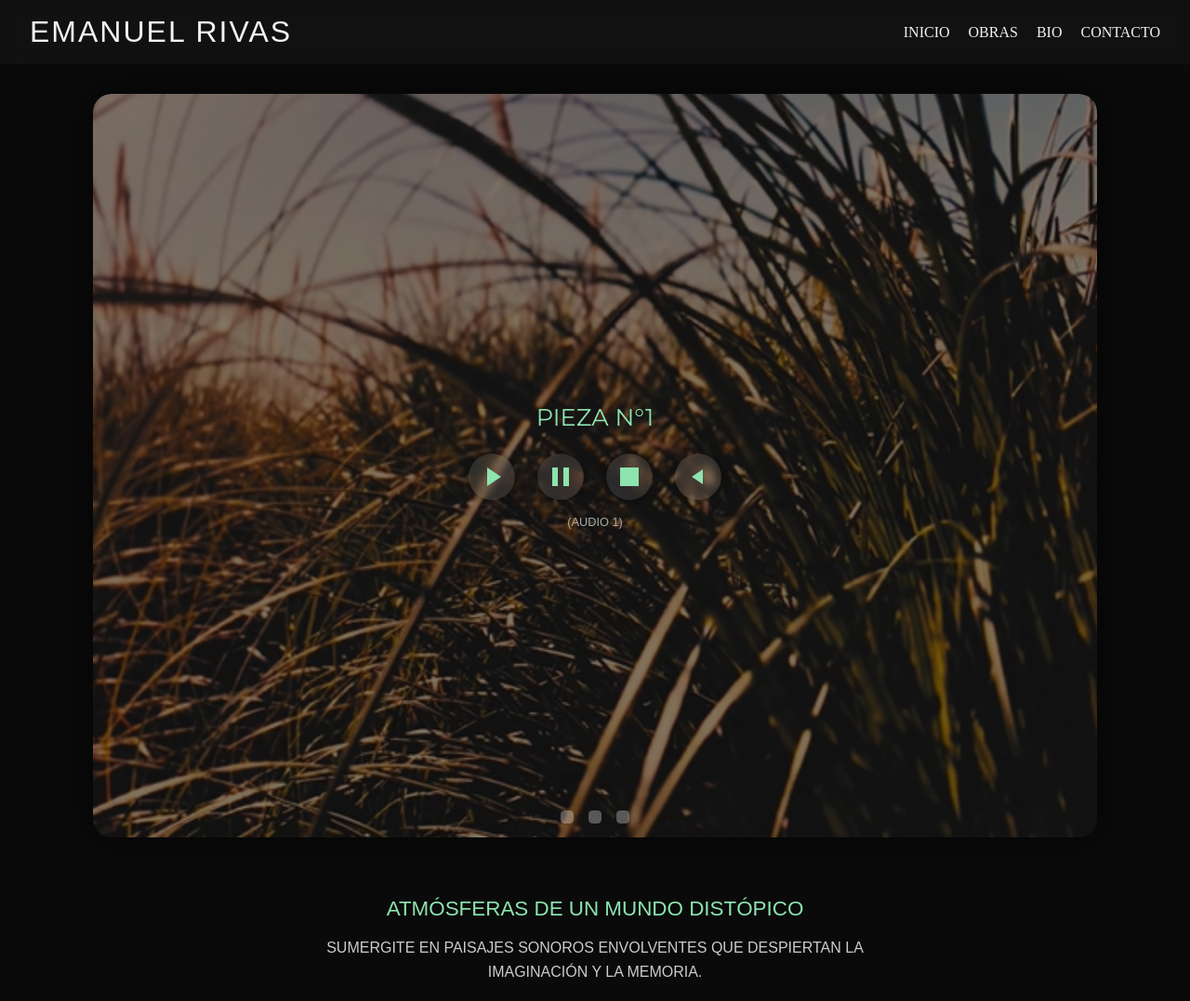
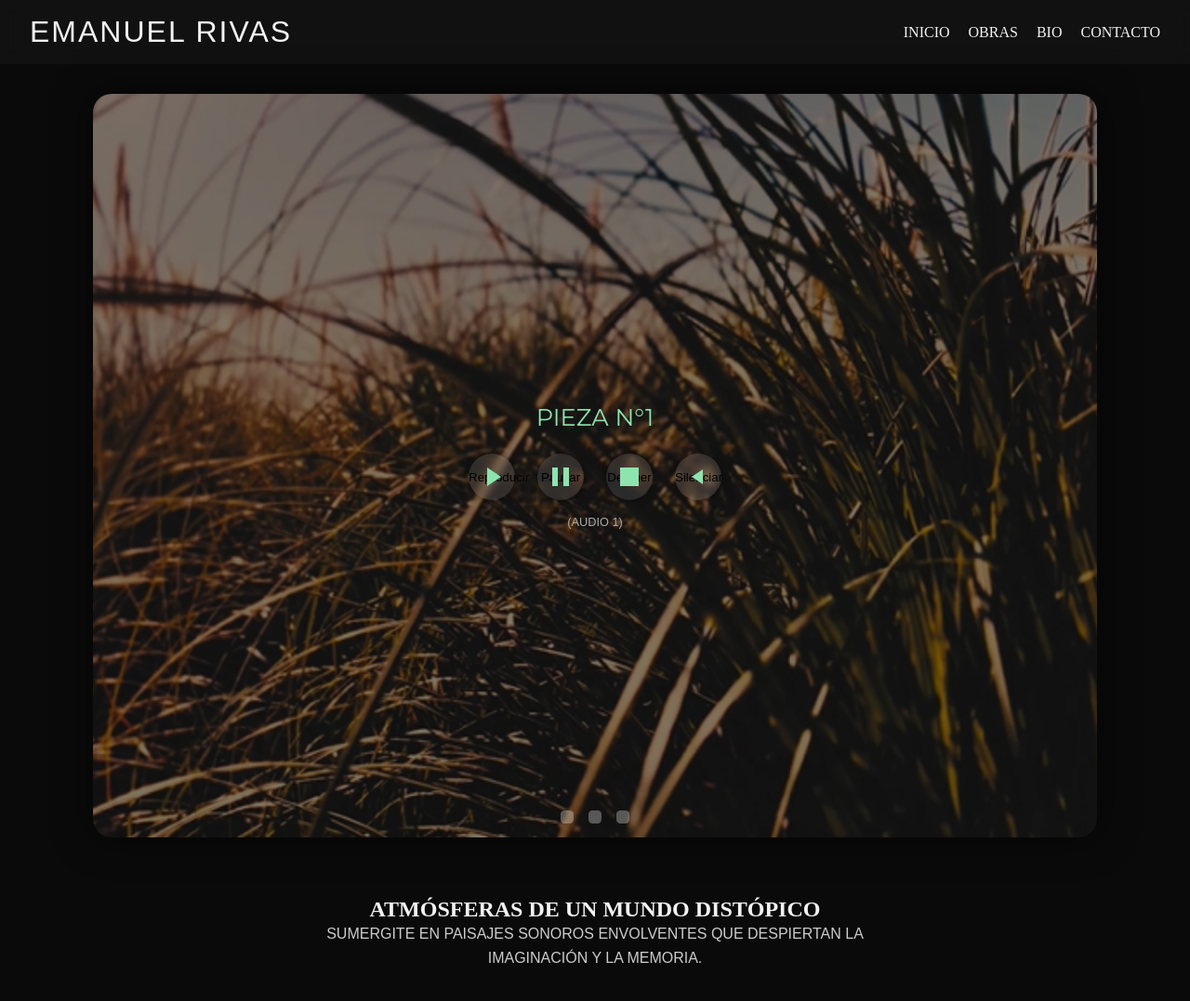
Before and after one commit to ignacioguerra/s2025-rivas, a plain HTML site: page index.html in a window 1280 px wide. Shown: the top 1077 px of the page at 93% size. Drawn offline with Linux system fonts and the light colour scheme.

Commit message:
Devoluciones

```diff
--- a/css/obras.css
+++ b/css/obras.css
@@ -95,7 +95,7 @@ main {
     overflow: hidden;
     border-radius: 20px;
     box-shadow: 0 0 40px rgba(0, 0, 0, 0.6);
-    cursor: pointer;
+    /* Este cursor sugiere que son elementos interactivos, pero al cliquear no ocurre nada */
     background: rgba(20, 20, 20, 0.6);
     backdrop-filter: blur(10px);
     transition: transform 0.3s ease;
--- a/index.html
+++ b/index.html
@@ -36,10 +36,11 @@
                     <div class="audio-box">
                         <h2>Pieza N°1</h2>
                         <div class="audio-controls">
-                            <button class="play"></button>
-                            <button class="pause"></button>
-                            <button class="stop"></button>
-                            <button class="volume"></button>
+                            <!-- Agregar información accesible para los controles de audio, se puede ocultar por CSS -->
+                            <button class="play">Reproducir</button>
+                            <button class="pause">Pausar</button>
+                            <button class="stop">Detener</button>
+                            <button class="volume">Silenciar</button>
                         </div>
                         <audio id="audio1" src="audio/audio 1.mp3"></audio>
                         <p class="note">(audio 1)</p>
@@ -51,10 +52,10 @@
                     <div class="audio-box">
                         <h2>Pieza N°2</h2>
                         <div class="audio-controls">
-                            <button class="play"></button>
-                            <button class="pause"></button>
-                            <button class="stop"></button>
-                            <button class="volume"></button>
+                            <button class="play">Reproducir</button>
+                            <button class="pause">Pausar</button>
+                            <button class="stop">Detener</button>
+                            <button class="volume">Silenciar</button>
                         </div>
                         <audio id="audio2" src="audio/audio 2.mp3"></audio>
                         <p class="note">(audio 2)</p>
@@ -66,10 +67,10 @@
                     <div class="audio-box">
                         <h2>Pieza N°3</h2>
                         <div class="audio-controls">
-                            <button class="play"></button>
-                            <button class="pause"></button>
-                            <button class="stop"></button>
-                            <button class="volume"></button>
+                            <button class="play">Reproducir</button>
+                            <button class="pause">Pausar</button>
+                            <button class="stop">Detener</button>
+                            <button class="volume">Silenciar</button>
                         </div>
                         <audio id="audio3" src="audio/audio 3.mp3"></audio>
                         <p class="note">(audio 3)</p>
@@ -86,8 +87,11 @@
             </div>
         </section>
 
+        <!-- Esto funciona mejor como introducción, sería bueno que esté arriba (Con CSS se puede posicionar abajo del slider). Quizás con header en lugar de section. -->
         <section class="descripcion">
-            <h3>Atmósferas de un mundo distópico</h3>
+            <!-- Como h3, salvo por la división en sections, queda como si estuviera hablando de la Pieza Nº3 -->
+             <!-- Si se aplica la sugerencia de mover esto arriba, quedaria este como h2 y las piezas como h3. -->
+            <h2>Atmósferas de un mundo distópico</h2>
             <p>Sumergite en paisajes sonoros envolventes que despiertan la imaginación y la memoria.</p>
         </section>
     </main>
```
Also changed, not shown: bio.html (+1 -0 lines), obras.html (+3 -1 lines), 1 other file.
